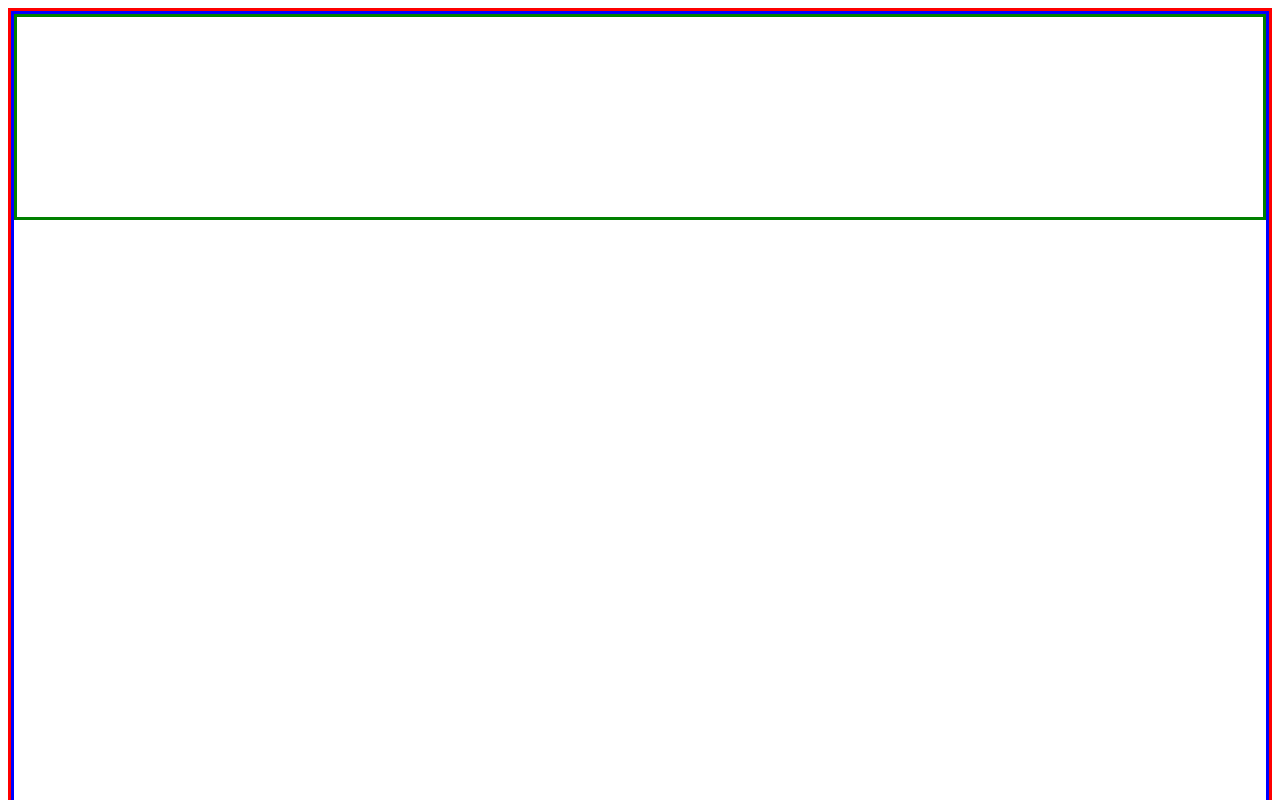
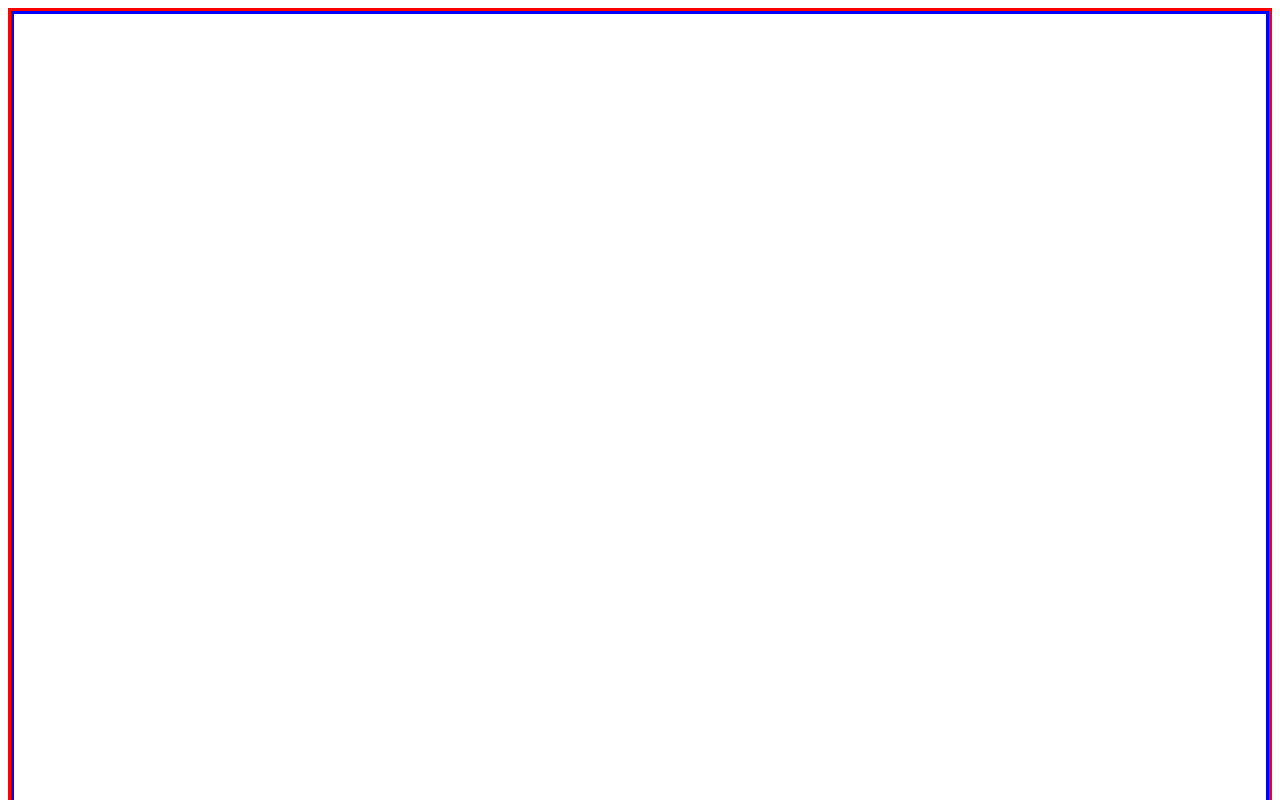
Before and after one commit to Alexthespaceman/photography-website-with-e-commerce, a React (Create React App) app: page / in a window 1280 px wide. Shown: the top 800 px of the page. Built offline with nearby package versions, Linux system fonts and the light colour scheme.

Commit message:
create landing screen

```diff
--- a/src/Screens/LandingScreen.jsx
+++ b/src/Screens/LandingScreen.jsx
@@ -1,13 +1,8 @@
 import React, { Component } from "react";
-import Header from "../Components/Header";
 
 class LandingScreen extends Component {
   render() {
-    return (
-      <div className="landing-page">
-        <Header />
-      </div>
-    );
+    return <div className="landing-page"></div>;
   }
 }
 
```
